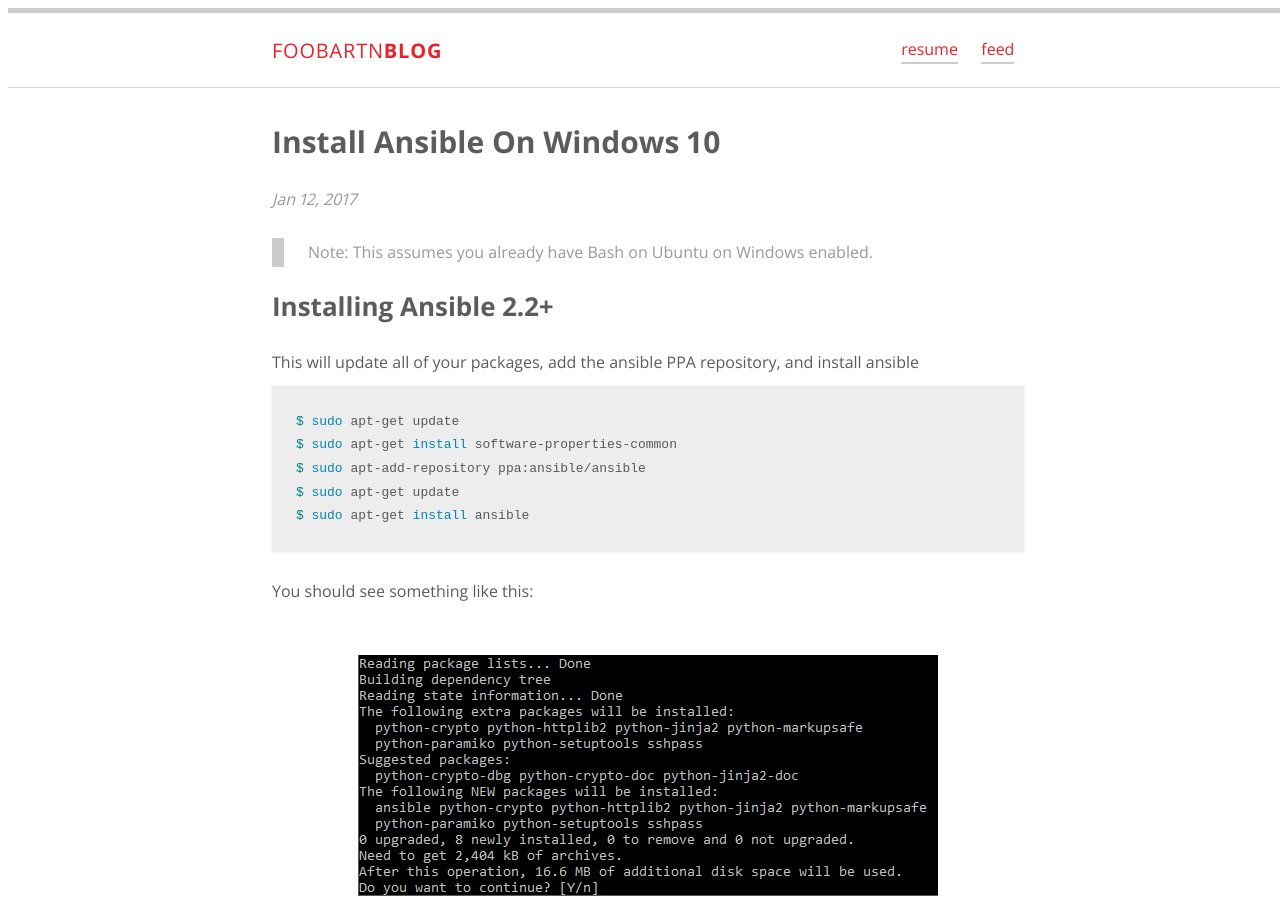
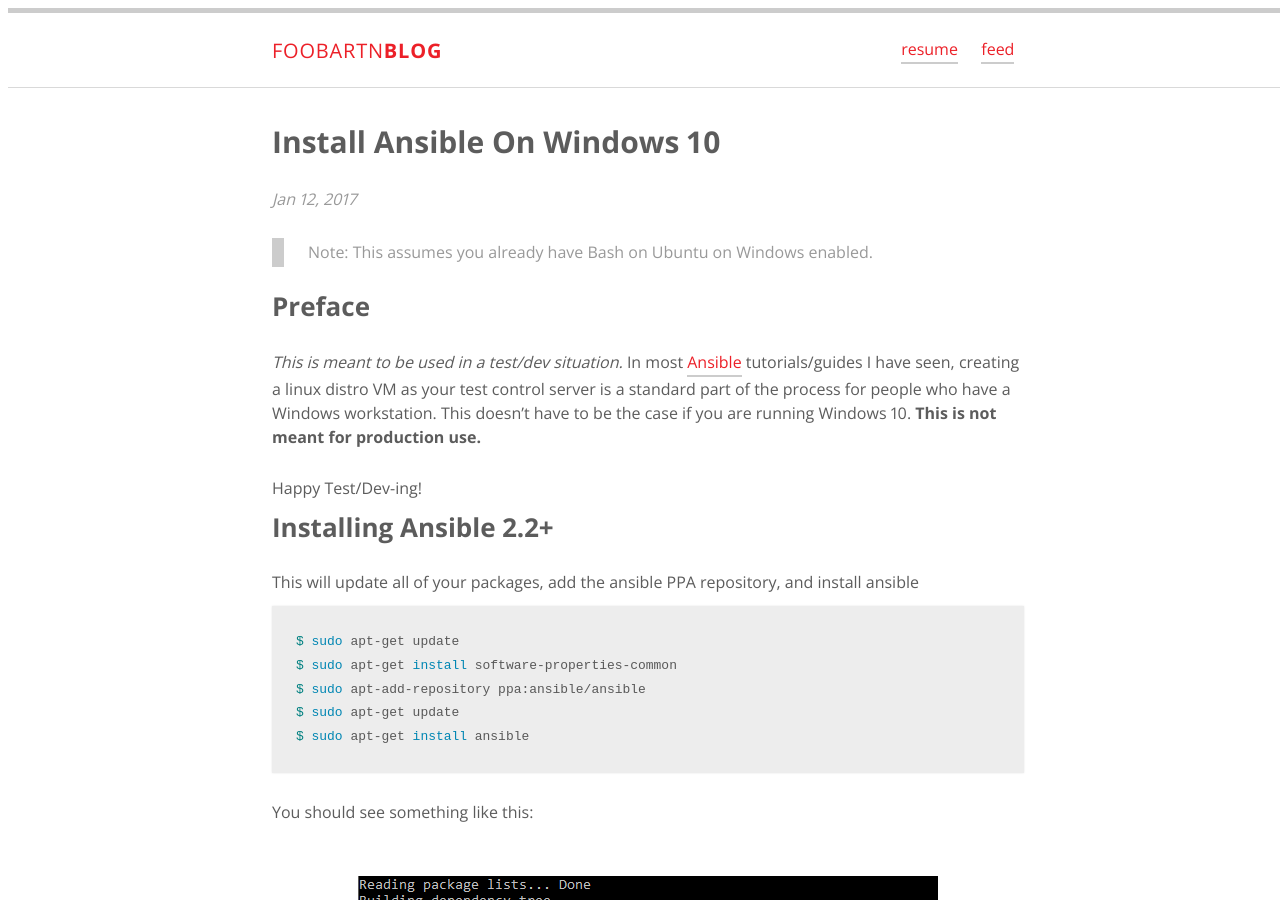
Before and after one commit to FooBartn/FooBartn.github.io, a Jekyll site: the page built from _posts/2017-01-12-install-ansible-on-windows-10.md, in a window 1280 px wide and 900 px high. Built offline with Jekyll 4.4.1, drawn with Linux system fonts in a browser that asks for light colours; comment, search, counter and statistics services are not loaded.

Commit message:
Added test/dev preface

```diff
--- a/_posts/2017-01-12-install-ansible-on-windows-10.md
+++ b/_posts/2017-01-12-install-ansible-on-windows-10.md
@@ -16,6 +16,15 @@
 ---
 
 > Note: This assumes you already have Bash on Ubuntu on Windows enabled.
+
+## Preface
+
+*This is meant to be used in a test/dev situation.* In most [Ansible](https://www.ansible.com/) tutorials/guides
+I have seen, creating a linux distro VM as your test control server is a standard part of the process for people
+who have a Windows workstation. This doesn't have to be the case if you are running Windows 10.
+**This is not meant for production use.**
+
+Happy Test/Dev-ing!
 
 ## Installing Ansible 2.2+
 This will update all of your packages, add the ansible PPA repository, and install ansible
```
